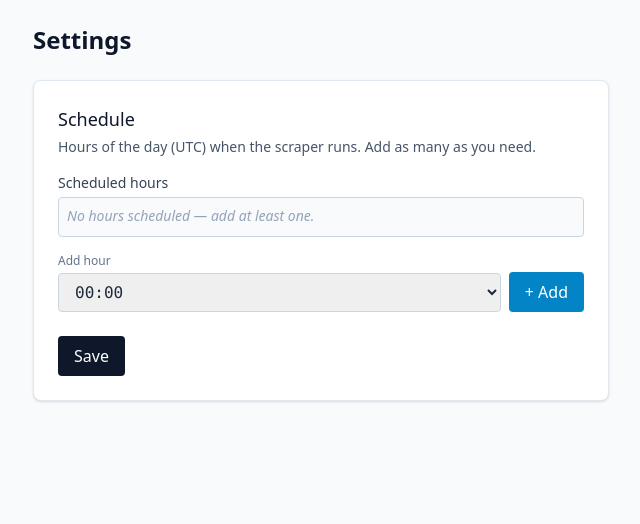
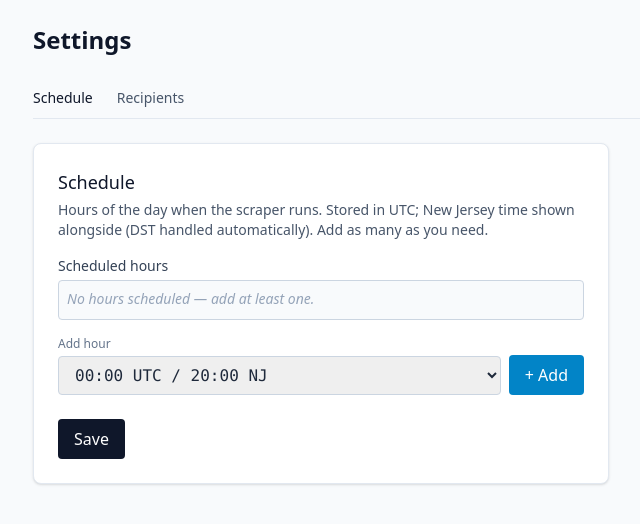
Before and after one commit to admsehrglobal/acumenauto, a Django app: template templates/settings.html in a window 1280 px wide. Shown: the top 524 px of the page, without its empty margins (111-751 px from the left). Run offline with Django 5.2, Linux system fonts and the light colour scheme; tables that the repository leaves empty hold one stand-in row (values such as "Sample post"); the template is opened without the code that fills it: values that come from a table or form of the project are taken from there, most other values are stand-ins (such as "Sample title", 1, 10 or a date in 2020); parts of the project's set-up code (start-up, migrations or seed data) failed here and were passed over; some libraries are stand-ins or nearby versions.

Commit message:
change to english , add receipt email list

```diff
--- a/acumenauto/settings.py
+++ b/acumenauto/settings.py
@@ -44,8 +44,6 @@ DCI_REPORT_URL = os.environ["DCI_REPORT_URL"]
 DCI_REPORT_BUTTON_NAME = os.environ["DCI_REPORT_BUTTON_NAME"]
 DCI_REPORT_URL_2 = os.environ["DCI_REPORT_URL_2"]
 DCI_REPORT_BUTTON_NAME_2 = os.environ["DCI_REPORT_BUTTON_NAME_2"]
-
-NOTIFICATION_EMAIL = os.environ["NOTIFICATION_EMAIL"]
 
 # Email (Brevo)
 BREVO_API_KEY = os.environ["BREVO_API_KEY"]
--- a/app/forms.py
+++ b/app/forms.py
@@ -2,8 +2,11 @@
 
 ScheduleForm parsea la lista de horas (ej: '1,8,20') y la valida contra el
 formato que espera CrontabSchedule.hour (string CSV de enteros 0-23).
+RecipientForm valida un email para agregar a la lista de destinatarios.
 """
 from django import forms
+
+from app.models import Recipient
 
 
 _INPUT_CLASS = (
@@ -23,16 +26,27 @@ class ScheduleForm(forms.Form):
     def clean_hours(self) -> str:
         raw = self.cleaned_data["hours"].replace(" ", "")
         if not raw:
-            raise forms.ValidationError("Tenes que poner al menos una hora.")
+            raise forms.ValidationError("You must set at least one hour.")
         parts = raw.split(",")
         normalized = []
         for p in parts:
             try:
                 n = int(p)
             except ValueError:
-                raise forms.ValidationError(f"'{p}' no es un numero entero.")
+                raise forms.ValidationError(f"'{p}' is not an integer.")
             if not 0 <= n <= 23:
-                raise forms.ValidationError(f"'{p}' fuera de rango (debe ser 0-23).")
+                raise forms.ValidationError(f"'{p}' is out of range (must be 0-23).")
             normalized.append(n)
         unique_sorted = sorted(set(normalized))
         return ",".join(str(n) for n in unique_sorted)
+
+
+class RecipientForm(forms.ModelForm):
+    class Meta:
+        model = Recipient
+        fields = ["email"]
+        widgets = {
+            "email": forms.EmailInput(
+                attrs={"class": _INPUT_CLASS, "placeholder": "name@example.com"}
+            ),
+        }
--- a/app/models.py
+++ b/app/models.py
@@ -1,4 +1,16 @@
 from django.db import models
+
+
+class Recipient(models.Model):
+    email = models.EmailField(unique=True)
+    active = models.BooleanField(default=True)
+    created_at = models.DateTimeField(auto_now_add=True)
+
+    class Meta:
+        ordering = ["email"]
+
+    def __str__(self) -> str:
+        return self.email
 
 
 class Run(models.Model):
--- a/app/urls.py
+++ b/app/urls.py
@@ -10,4 +10,7 @@ urlpatterns = [
     path("runs/<int:pk>/", views.run_detail, name="run_detail"),
     path("run-now/", views.run_now, name="run_now"),
     path("settings/", views.settings_view, name="settings"),
+    path("settings/recipients/add/", views.recipient_add, name="recipient_add"),
+    path("settings/recipients/<int:pk>/delete/", views.recipient_delete, name="recipient_delete"),
+    path("settings/recipients/<int:pk>/toggle/", views.recipient_toggle, name="recipient_toggle"),
 ]
--- a/templates/settings.html
+++ b/templates/settings.html
@@ -5,10 +5,24 @@
 {% block content %}
 <h1 class="text-2xl font-semibold text-slate-900 mb-6">Settings</h1>
 
+<div class="border-b border-slate-200 mb-6">
+  <nav class="flex gap-6 text-sm">
+    <button type="button" data-tab="schedule"
+            class="tab-btn py-2 border-b-2 border-transparent text-slate-600 hover:text-slate-900 transition">
+      Schedule
+    </button>
+    <button type="button" data-tab="recipients"
+            class="tab-btn py-2 border-b-2 border-transparent text-slate-600 hover:text-slate-900 transition">
+      Recipients
+    </button>
+  </nav>
+</div>
+
+<section data-tab-panel="schedule" class="hidden">
   <div class="bg-white rounded-lg shadow border border-slate-200 p-6 max-w-xl">
     <h2 class="text-lg font-medium text-slate-900 mb-1">Schedule</h2>
     <p class="text-sm text-slate-600 mb-4">
-    Hours of the day (UTC) when the scraper runs. Add as many as you need.
+      Hours of the day when the scraper runs. Stored in UTC; New Jersey time shown alongside (DST handled automatically). Add as many as you need.
     </p>
 
     <form method="post" class="space-y-4">
@@ -46,11 +60,87 @@
       </div>
     </form>
   </div>
+</section>
+
+<section data-tab-panel="recipients" class="hidden">
+  <div class="bg-white rounded-lg shadow border border-slate-200 p-6 max-w-xl">
+    <h2 class="text-lg font-medium text-slate-900 mb-1">Recipients</h2>
+    <p class="text-sm text-slate-600 mb-4">
+      Email addresses that receive the DCI reports. Inactive ones are skipped.
+    </p>
+
+    <form method="post" action="{% url 'recipient_add' %}" class="flex gap-2 items-end mb-6">
+      {% csrf_token %}
+      <div class="flex-1">
+        <label for="id_email" class="block text-xs text-slate-500 mb-1">New recipient</label>
+        {{ recipient_form.email }}
+      </div>
+      <button type="submit"
+              class="bg-sky-600 text-white px-4 py-2 rounded hover:bg-sky-700 transition">
+        + Add
+      </button>
+    </form>
+
+    {% if recipients %}
+      <ul class="divide-y divide-slate-100 border border-slate-200 rounded">
+        {% for r in recipients %}
+          <li class="flex items-center justify-between px-3 py-2 gap-3">
+            <span class="font-mono text-sm {% if not r.active %}text-slate-400 line-through{% else %}text-slate-800{% endif %} break-all">
+              {{ r.email }}
+            </span>
+            <div class="flex items-center gap-2 shrink-0">
+              <form method="post" action="{% url 'recipient_toggle' r.pk %}" class="inline">
+                {% csrf_token %}
+                <button type="submit"
+                        class="text-xs px-2 py-1 rounded border border-slate-300 hover:bg-slate-100">
+                  {% if r.active %}Disable{% else %}Enable{% endif %}
+                </button>
+              </form>
+              <form method="post" action="{% url 'recipient_delete' r.pk %}" class="inline"
+                    onsubmit="return confirm('Remove {{ r.email }}?');">
+                {% csrf_token %}
+                <button type="submit"
+                        class="text-xs px-2 py-1 rounded border border-red-200 text-red-700 hover:bg-red-50">
+                  Remove
+                </button>
+              </form>
+            </div>
+          </li>
+        {% endfor %}
+      </ul>
+    {% else %}
+      <p class="text-sm text-slate-400 italic">No recipients yet — add at least one.</p>
+    {% endif %}
+  </div>
+</section>
 
 <script>
   (function() {
-    const initial = "{{ current_hours }}";
-    let hours = initial
+    // ---- Tabs ----
+    const tabs = document.querySelectorAll(".tab-btn");
+    const panels = document.querySelectorAll("[data-tab-panel]");
+
+    function activate(name) {
+      tabs.forEach(t => {
+        const on = t.dataset.tab === name;
+        t.classList.toggle("border-sky-600", on);
+        t.classList.toggle("text-slate-900", on);
+        t.classList.toggle("font-medium", on);
+      });
+      panels.forEach(p => p.classList.toggle("hidden", p.dataset.tabPanel !== name));
+      if (history.replaceState) {
+        history.replaceState(null, "", "#" + name);
+      }
+    }
+
+    tabs.forEach(t => t.addEventListener("click", () => activate(t.dataset.tab)));
+
+    const initial = (window.location.hash || "#schedule").slice(1);
+    activate(["schedule", "recipients"].includes(initial) ? initial : "schedule");
+
+    // ---- Schedule chips ----
+    const initialHours = "{{ current_hours }}";
+    let hours = initialHours
       .split(",")
       .map(s => s.trim())
       .filter(s => s.length)
@@ -63,8 +153,19 @@
     const csvEl = document.getElementById("hours-csv");
     const addBtn = document.getElementById("add-hour");
 
+    const ET_FORMATTER = new Intl.DateTimeFormat("en-US", {
+      hour: "2-digit",
+      minute: "2-digit",
+      hour12: false,
+      timeZone: "America/New_York",
+    });
+
     function format(h) {
-      return String(h).padStart(2, "0") + ":00";
+      const utc = String(h).padStart(2, "0") + ":00";
+      const d = new Date();
+      d.setUTCHours(h, 0, 0, 0);
+      const et = ET_FORMATTER.format(d);
+      return `${utc} UTC / ${et} NJ`;
     }
 
     function rebuildSelect() {
```
Also changed, not shown: app/admin.py (+8 -1 lines), app/email_utils.py (+7 -4 lines), app/management/commands/download_report.py (+9 -5 lines), app/views.py (+51 -5 lines), app/migrations/0005_recipient.py (added), 1 other file. Lines whose indentation alone changed are shown as unchanged.
